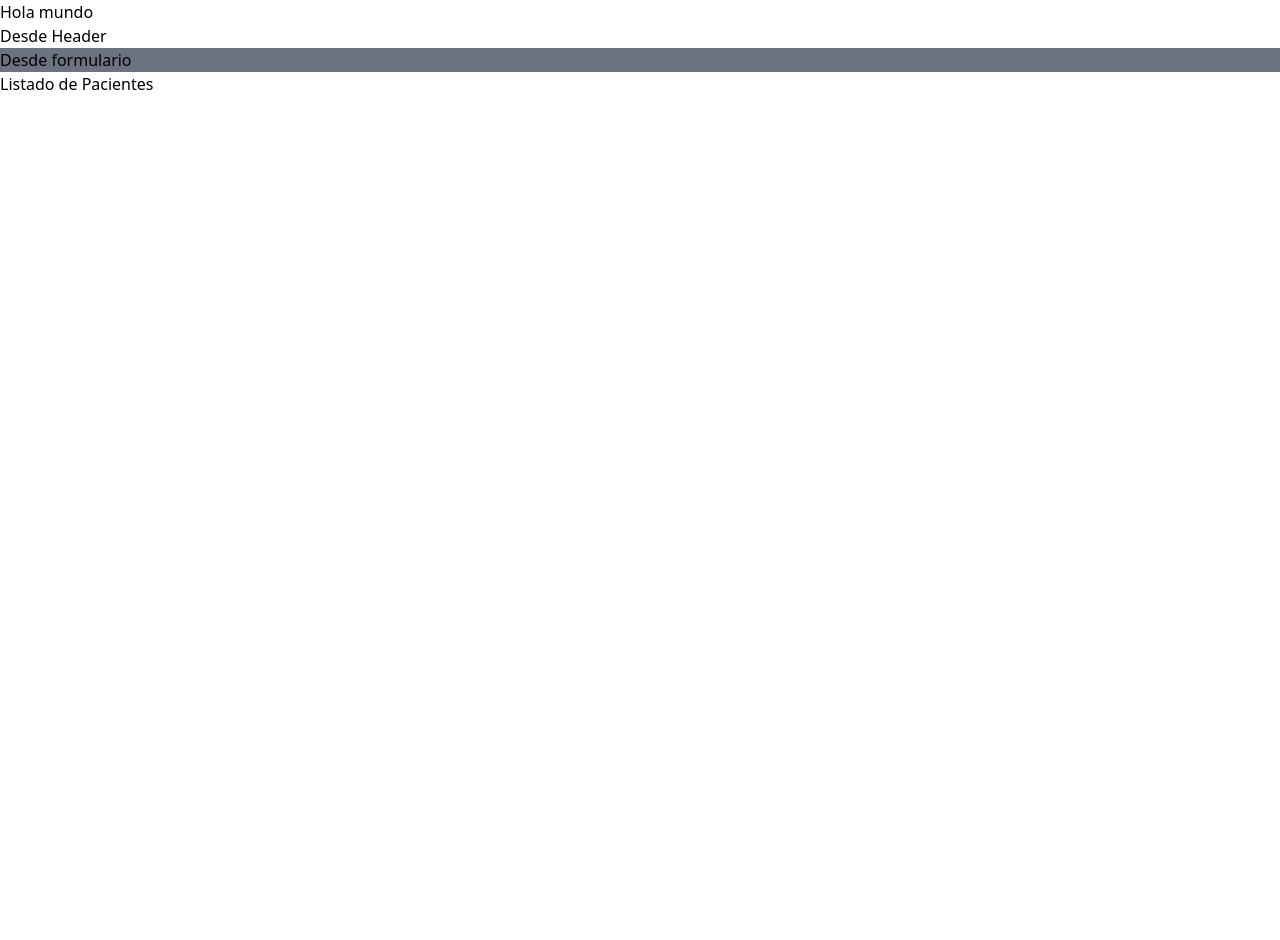
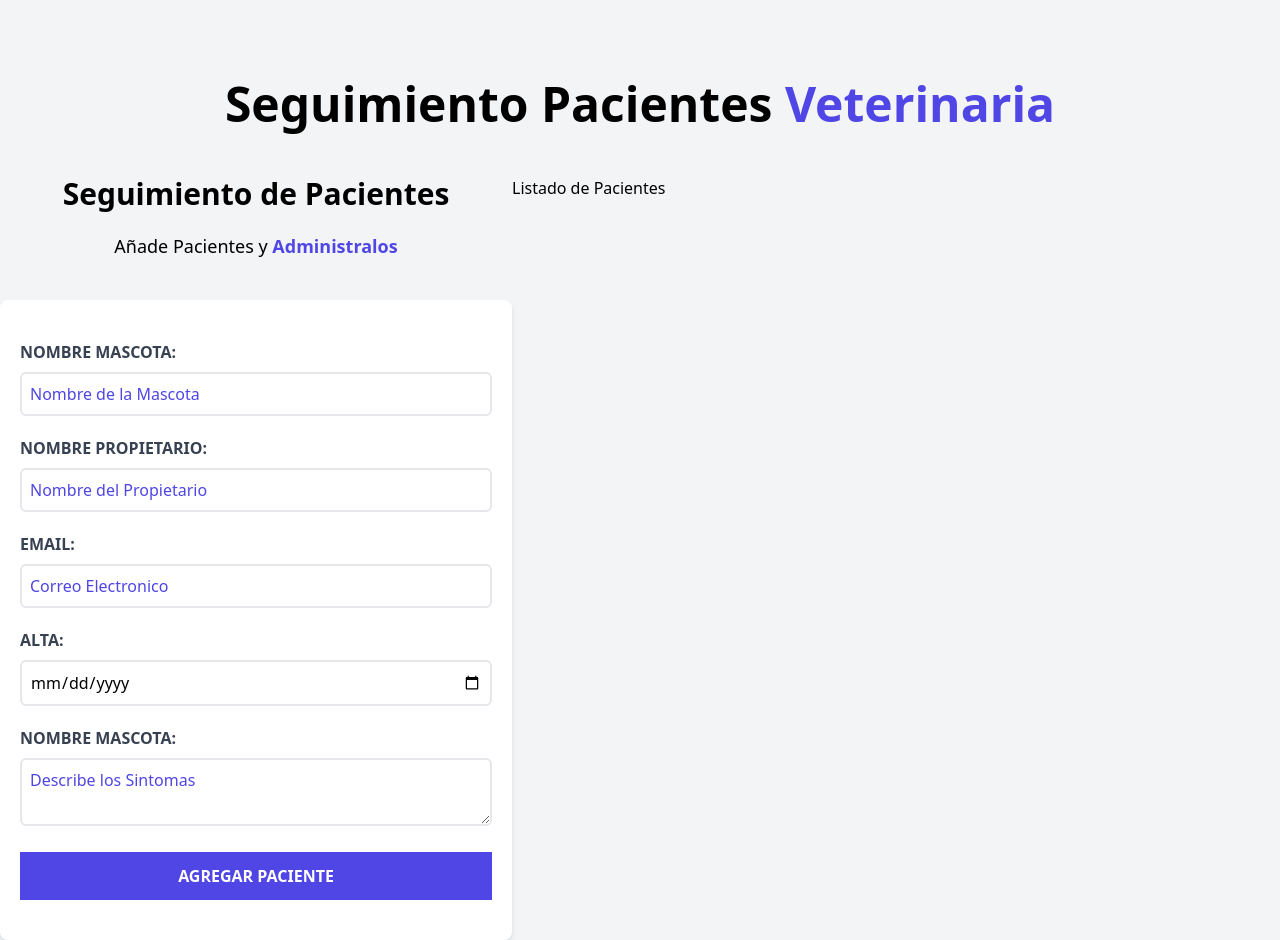
Before and after one commit to alexJAR/sistema-citas-react, a React (Vite) app: page / in a window 1280 px wide. Before the commit the page ends 800 px from the top, so only its background shows below. Built offline with nearby package versions, Linux system fonts and the light colour scheme.

Commit message:
Formulario

```diff
--- a/index.html
+++ b/index.html
@@ -6,7 +6,7 @@
     <meta name="viewport" content="width=device-width, initial-scale=1.0" />
     <title>Vite App</title>
   </head>
-  <body>
+  <body class="bg-gray-100 h-screen">
     <div id="root"></div>
     <script type="module" src="/src/main.jsx"></script>
   </body>
--- a/src/App.jsx
+++ b/src/App.jsx
@@ -5,11 +5,12 @@
 
 function App() {
   return (
-    <div className="App">
-      <h1>Hola mundo</h1>
+    <div className="container mx-auto mt-20">
       <Header/>
-      <Formulario/>
-      <ListadoPacientes/>
+      <div className="mt-12 md:flex">
+        <Formulario/>
+        <ListadoPacientes/>
+      </div>
     </div>
   )
 }
--- a/src/ListadoPacientes.jsx
+++ b/src/ListadoPacientes.jsx
@@ -2,8 +2,8 @@
 
 function ListadoPacientes() {
     return (
-        <div>
-            <h2>Listado de Pacientes</h2>
+        <div className="w-1/2 lg:w-3/5">
+            <h2 className="">Listado de Pacientes</h2>
         </div>
     )
 }
--- a/src/components/Formulario.jsx
+++ b/src/components/Formulario.jsx
@@ -2,8 +2,81 @@
 
 function Formulario() {
     return (
-        <div className="bg-gray-500">
-            <h1>Desde formulario</h1>
+        <div className="md:w-1/2 lg:w-2/5">
+            <h2 className="font-black text-3xl text-center">Seguimiento de Pacientes</h2>
+            <p className="text-lg mt-5 text-center mb-10">Añade Pacientes y {''}
+                <span className="text-indigo-600 font-bold">
+                    Administralos
+                </span>
+            </p>
+
+            <form className="bg-white shadow-md rounded-lg py-10 px-5">
+                <div className="mb-5">
+                    <label htmlFor="mascota" className="block text-gray-700 uppercase font-bold">
+                        Nombre Mascota:
+                    </label>
+                    <input
+                        id="mascota"
+                        type="text"
+                        placeholder="Nombre de la Mascota"
+                        className="border-2 w-full p-2 mt-2 placeholder-indigo-600 rounded-md"
+                    />
+                </div>
+
+                <div className="mb-5">
+                    <label htmlFor="propietario" className="block text-gray-700 uppercase font-bold">
+                        Nombre Propietario:
+                    </label>
+                    <input
+                        id="propietario"
+                        type="text"
+                        placeholder="Nombre del Propietario"
+                        className="border-2 w-full p-2 mt-2 placeholder-indigo-600 rounded-md"
+                    />
+                </div>
+
+                <div className="mb-5">
+                    <label htmlFor="email" className="block text-gray-700 uppercase font-bold">
+                        Email:
+                    </label>
+                    <input
+                        id="email"
+                        type="email"
+                        placeholder="Correo Electronico"
+                        className="border-2 w-full p-2 mt-2 placeholder-indigo-600 rounded-md"
+                    />
+                </div>
+
+                <div className="mb-5">
+                    <label htmlFor="alta" className="block text-gray-700 uppercase font-bold">
+                        Alta:
+                    </label>
+                    <input
+                        id="alta"
+                        type="date"
+                        className="border-2 w-full p-2 mt-2 placeholder-indigo-600 rounded-md"
+                    />
+                </div>
+
+                <div className="mb-5">
+                    <label htmlFor="sintomas" className="block text-gray-700 uppercase font-bold">
+                        Nombre Mascota:
+                    </label>
+                    <textarea
+                        id="sintomas"
+                        placeholder="Describe los Sintomas"
+                        className="border-2 w-full p-2 mt-2 placeholder-indigo-600 rounded-md"
+                    />
+                </div>
+
+                <input
+                    type="submit"
+                    className="bg-indigo-600 w-full p-3 text-white uppercase font-bold
+                    hover:bg-indigo-800 cursor-pointer transition-all"
+                    value="Agregar Paciente"
+                />
+
+            </form>
         </div>
     )
 }
--- a/src/components/Header.jsx
+++ b/src/components/Header.jsx
@@ -1,6 +1,11 @@
 function Header(params) {
     return (
-        <h1>Desde Header</h1>
+        <>
+            <h1 className="font-black text-5xl text-center mx-auto md:w-2/3">
+                Seguimiento Pacientes {''}
+                <span className=" text-indigo-600">Veterinaria</span>
+            </h1>
+        </>
     )
 }
 export default Header;
```
